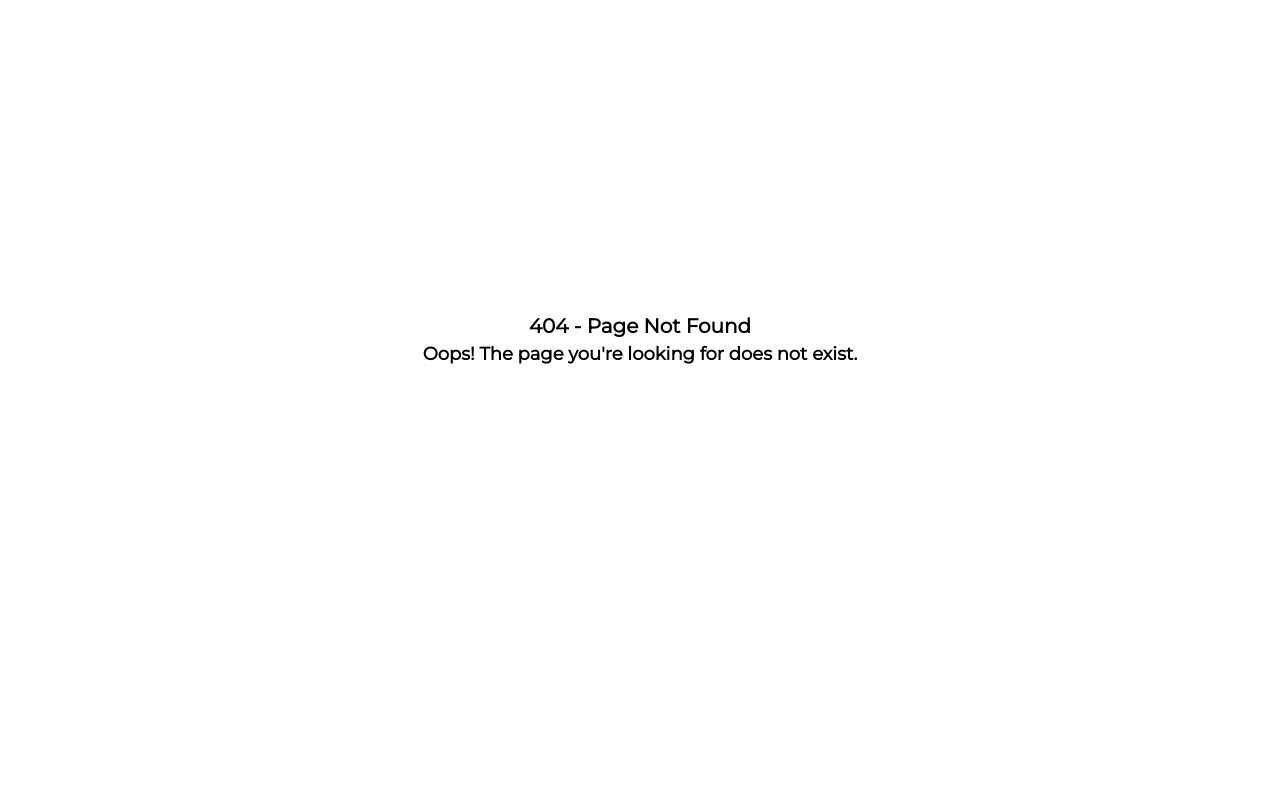
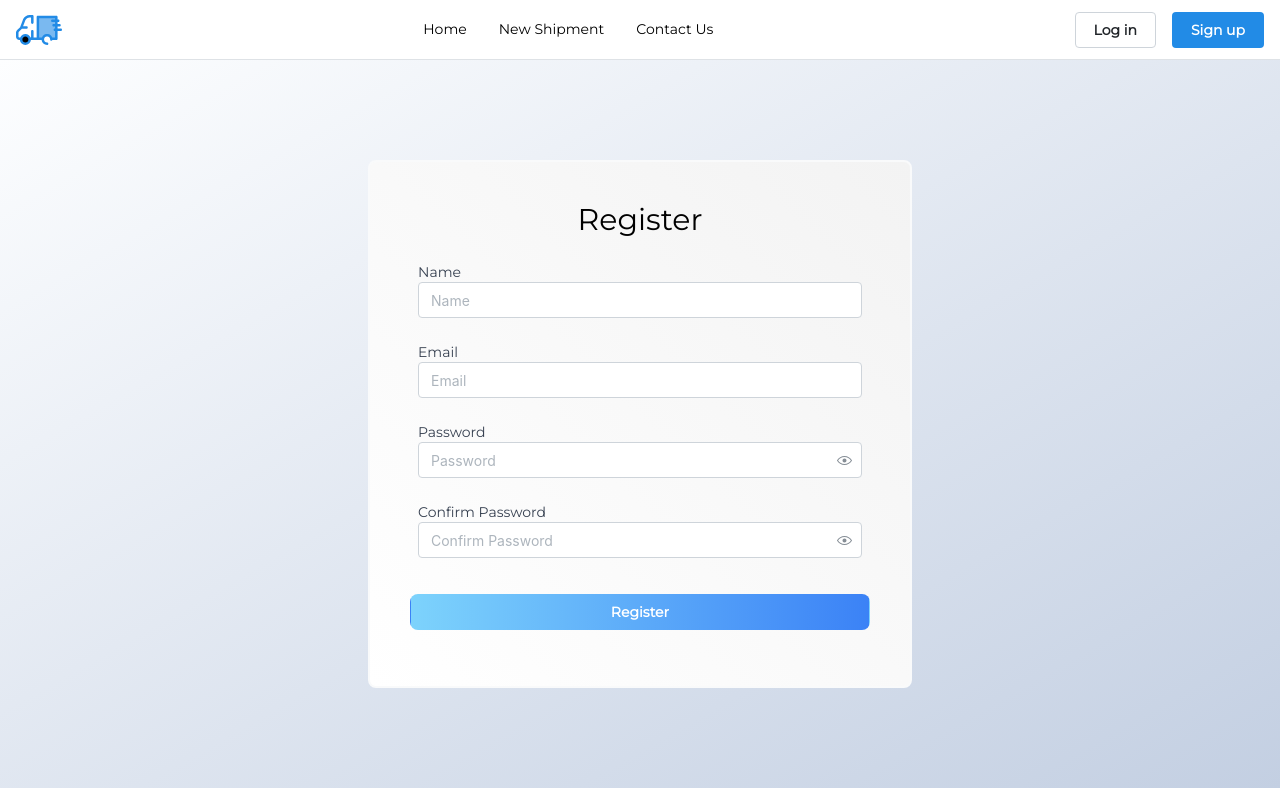
Before and after one commit to Lemon-zeniye/tms_shipment, a React (Vite) app: page /signup in a window 1280 px wide. Before the commit this address had no page. Built offline with nearby package versions, Linux system fonts and the light colour scheme.

Commit message:
add login and register page

```diff
--- a/src/App.jsx
+++ b/src/App.jsx
@@ -17,6 +17,7 @@ import Vehicles from "./pages/vehicles";
 import { HeroSection } from "./components/hero-section";
 import AddShipment from "./components/add-shipment";
 import "./App.css";
+import RegisterPage from "./pages/RegisterPage";
 
 const router = createBrowserRouter(
   createRoutesFromElements(
@@ -32,6 +33,8 @@ const router = createBrowserRouter(
       <Route path="/" element={<AuthLayout />}>
         <Route index element={<HeroSection />} />
         <Route path="/shipment" element={<AddShipment />} />
+        <Route path="/login" element={<LoginPage />} />
+        <Route path="/signup" element={<RegisterPage />} />
       </Route>
 
       <Route path="*" element={<NotFoundPage />} />
--- a/src/pages/LoginPage.jsx
+++ b/src/pages/LoginPage.jsx
@@ -1,7 +1,64 @@
-import React from "react";
+import { Button, PasswordInput, TextInput } from "@mantine/core";
+import { z } from "zod";
+import { useForm } from "react-hook-form";
+import { zodResolver } from "@hookform/resolvers/zod";
+import React, { useState } from "react";
+
+// Zod schema for validation
+const loginSchema = z.object({
+  email: z.string().email("Invalid email address"),
+  password: z.string().min(4, "Password must be at least 4 characters long"),
+});
 
 function LoginPage() {
-  return <div>LoginPage</div>;
+  const [showPassword, setShowPassword] = useState(false);
+
+  // React Hook Form setup with Zod resolver
+  const {
+    register,
+    handleSubmit,
+    formState: { errors },
+  } = useForm({
+    resolver: zodResolver(loginSchema),
+  });
+
+  const onSubmit = (data) => {
+    console.log("Form Submitted", data);
+  };
+
+  return (
+    <div className="w-full h-[91vh]">
+      <div className="flex justify-center items-center w-ful h-full">
+        <div className="rounded-lg border-2 border-gray-50 w-[20rem] p-4 sm:w-96 md:w-[34rem] sm:p-6 md:p-8 lg:p-10 bg-gradient-to-bl from-[#f3f3f3]  to-[#ffffff]  shadow-white ">
+          <h1 className="text-3xl text-center mb-4">Login</h1>
+          <form onSubmit={handleSubmit(onSubmit)}>
+            <div className="mb-4">
+              <TextInput
+                label="Email"
+                placeholder="Email"
+                className="block w-full p-2 mb-2 text-sm text-gray-700 bg-gray"
+                {...register("email")}
+                error={errors.email ? errors.email.message : null}
+              />
+              <PasswordInput
+                label="Password"
+                placeholder="Password"
+                className="block w-full p-2 mb-2 text-sm text-gray-700 bg-gray"
+                {...register("password")}
+                error={errors.password ? errors.password.message : null}
+              />
+              <Button
+                className="w-full rounded-lg mt-5 bg-gradient-to-r from-sky-300 to-blue-500 px-10 "
+                type="submit"
+              >
+                Login
+              </Button>
+            </div>
+          </form>
+        </div>
+      </div>
+    </div>
+  );
 }
 
 export default LoginPage;
--- /dev/null
+++ b/src/pages/RegisterPage.jsx
@@ -0,0 +1,87 @@
+import { Button, PasswordInput, TextInput } from "@mantine/core";
+import { z } from "zod";
+import { useForm } from "react-hook-form";
+import { zodResolver } from "@hookform/resolvers/zod";
+import React from "react";
+
+// Zod schema for validation
+const registerSchema = z
+  .object({
+    name: z.string().min(2, "Name must be at least 2 characters long"),
+    email: z.string().email("Invalid email address"),
+    password: z.string().min(6, "Password must be at least 6 characters long"),
+    confirmPassword: z
+      .string()
+      .min(6, "Confirm Password must be at least 6 characters long"),
+  })
+  .refine((data) => data.password === data.confirmPassword, {
+    path: ["confirmPassword"],
+    message: "Passwords don't match",
+  });
+
+function RegisterPage() {
+  // React Hook Form setup with Zod resolver
+  const {
+    register,
+    handleSubmit,
+    formState: { errors },
+  } = useForm({
+    resolver: zodResolver(registerSchema),
+  });
+
+  const onSubmit = (data) => {
+    console.log("Registration Form Submitted", data);
+  };
+
+  return (
+    <div className="w-full h-[91vh]">
+      <div className="flex justify-center items-center h-full">
+        <div className="rounded-lg border-2 border-gray-50 w-[20rem] p-4 sm:w-96 md:w-[34rem] sm:p-6 md:p-8 lg:p-10 bg-gradient-to-bl from-[#f3f3f3]  to-[#ffffff]  shadow-white">
+          <h1 className="text-3xl text-center mb-4">Register</h1>
+          <form onSubmit={handleSubmit(onSubmit)}>
+            <div className="mb-4">
+              <TextInput
+                label="Name"
+                placeholder="Name"
+                className="block w-full p-2 mb-2 text-sm text-gray-700 bg-gray"
+                {...register("name")}
+                error={errors.name ? errors.name.message : null}
+              />
+              <TextInput
+                label="Email"
+                placeholder="Email"
+                className="block w-full p-2 mb-2 text-sm text-gray-700 bg-gray"
+                {...register("email")}
+                error={errors.email ? errors.email.message : null}
+              />
+              <PasswordInput
+                label="Password"
+                placeholder="Password"
+                className="block w-full p-2 mb-2 text-sm text-gray-700 bg-gray"
+                {...register("password")}
+                error={errors.password ? errors.password.message : null}
+              />
+              <PasswordInput
+                label="Confirm Password"
+                placeholder="Confirm Password"
+                className="block w-full p-2 mb-2 text-sm text-gray-700 bg-gray"
+                {...register("confirmPassword")}
+                error={
+                  errors.confirmPassword ? errors.confirmPassword.message : null
+                }
+              />
+              <Button
+                className="w-full rounded-lg mt-5 bg-gradient-to-r from-sky-300 to-blue-500 px-10"
+                type="submit"
+              >
+                Register
+              </Button>
+            </div>
+          </form>
+        </div>
+      </div>
+    </div>
+  );
+}
+
+export default RegisterPage;
--- a/src/shared/components/navbar.jsx
+++ b/src/shared/components/navbar.jsx
@@ -165,8 +165,12 @@ export function HeaderMenu() {
           </Group>
 
           <Group visibleFrom="sm">
-            <Button variant="default">Log in</Button>
-            <Button>Sign up</Button>
+            <Link to="login">
+              <Button variant="default">Log in</Button>
+            </Link>
+            <Link to="signup">
+              <Button>Sign up</Button>
+            </Link>
           </Group>
 
           <Burger
```
